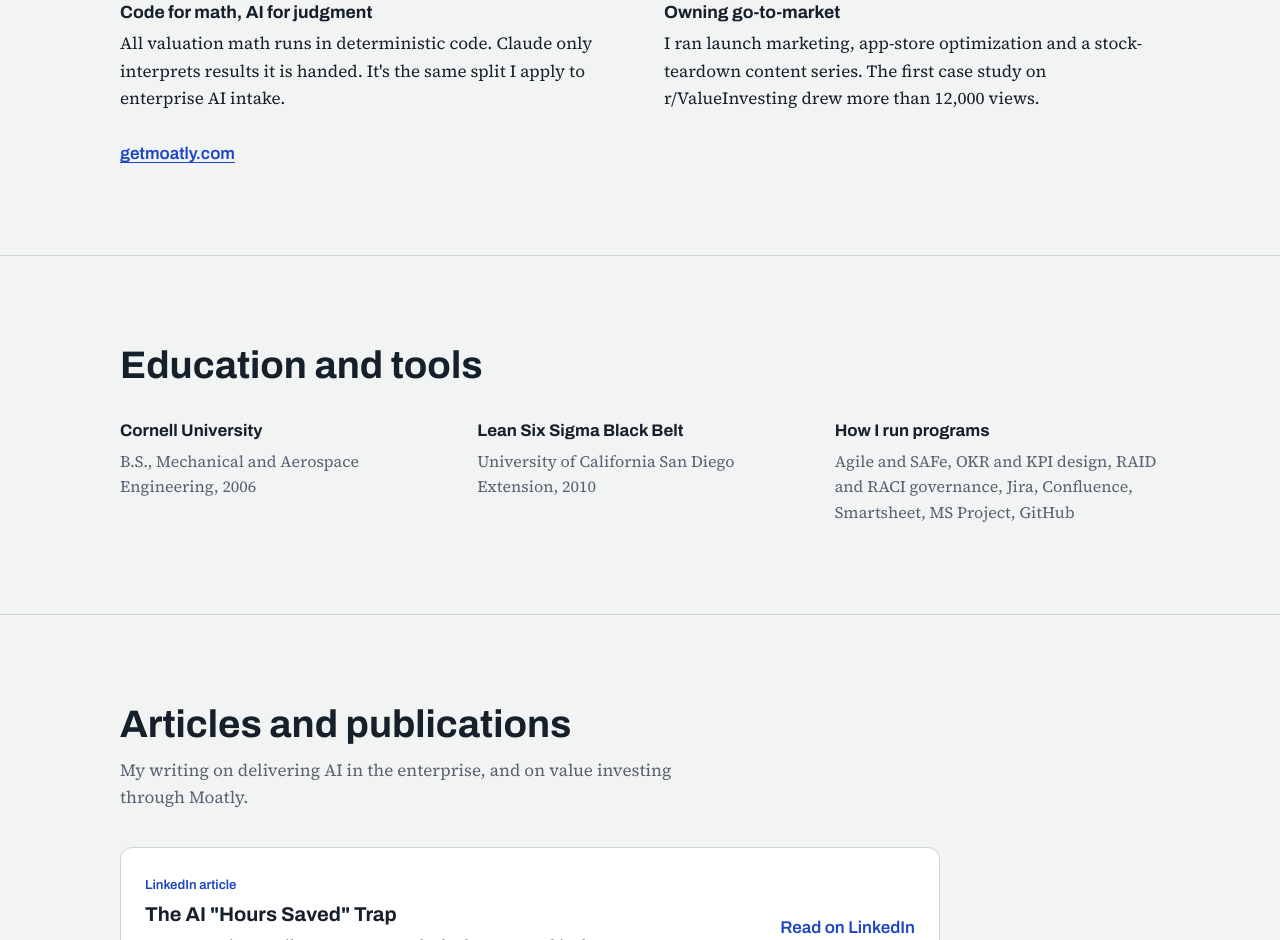
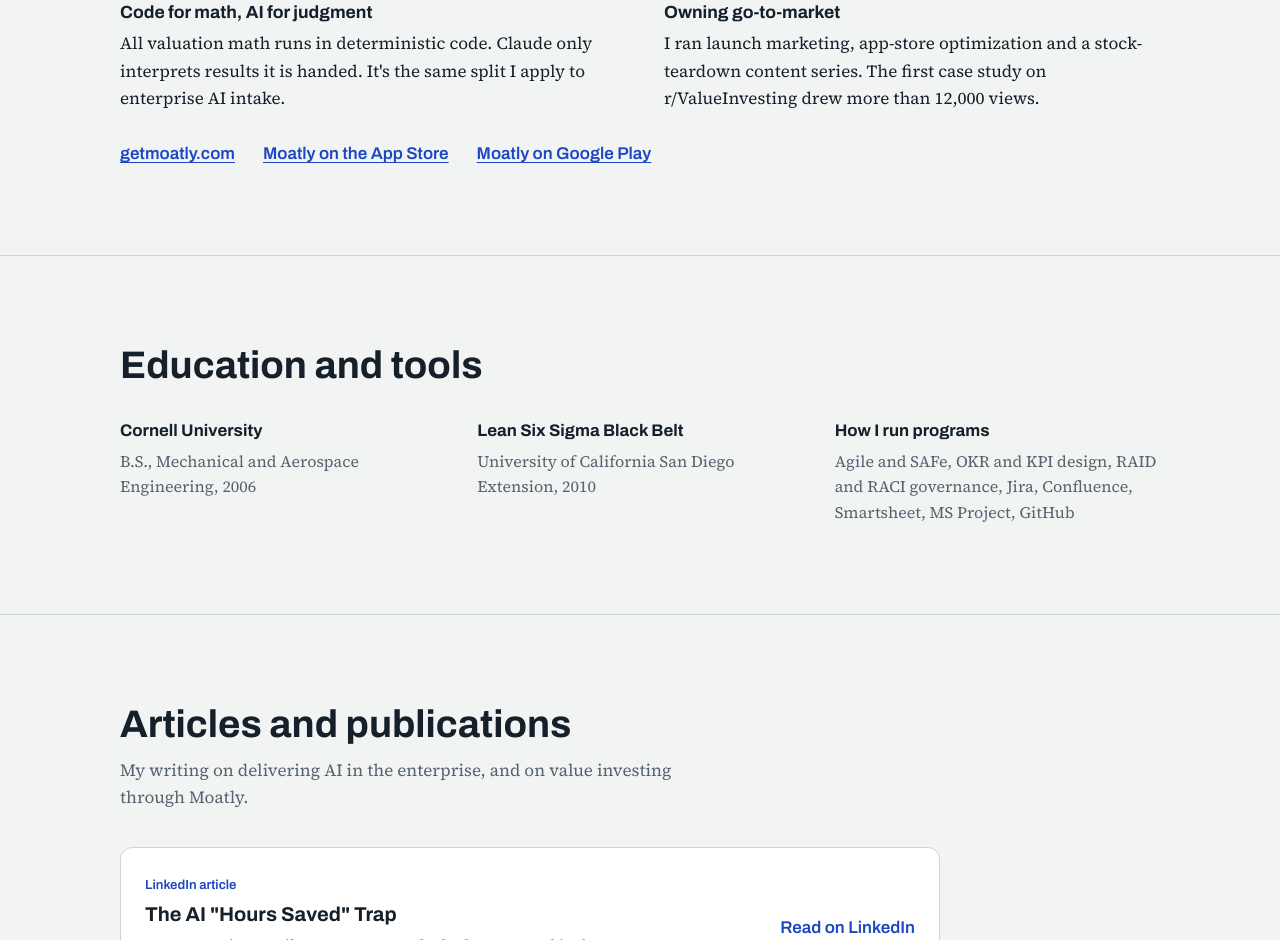
Before and after one commit to getmoatly/tirthalpatel-site, a plain HTML site: page index.html in a window 1280 px wide. Shown: the part 7575-8515 px from the top of the page. Drawn offline with Linux system fonts and the light colour scheme.

Commit message:
Add files via upload

```diff
--- a/index.html
+++ b/index.html
@@ -551,6 +551,8 @@ footer{border-top:1px solid var(--rule); padding:24px 0 40px; font-family:var(--
 
       <div class="m-links">
         <a href="https://getmoatly.com">getmoatly.com</a>
+        <a href="https://apps.apple.com/app/id6768135444">Moatly on the App Store</a>
+        <a href="https://play.google.com/store/apps/details?id=com.getmoatly.app">Moatly on Google Play</a>
       </div>
     </div>
   </section>
```
